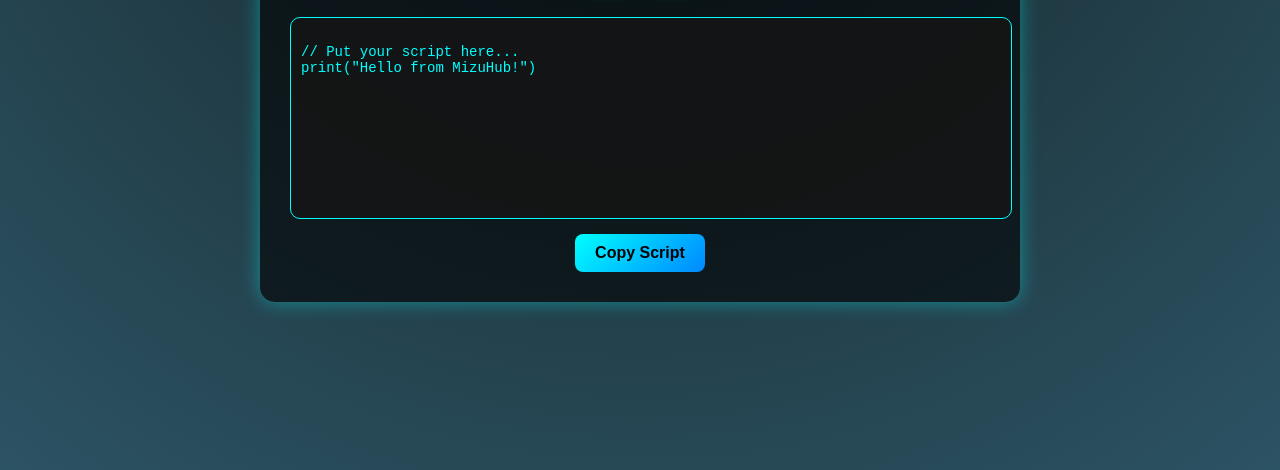
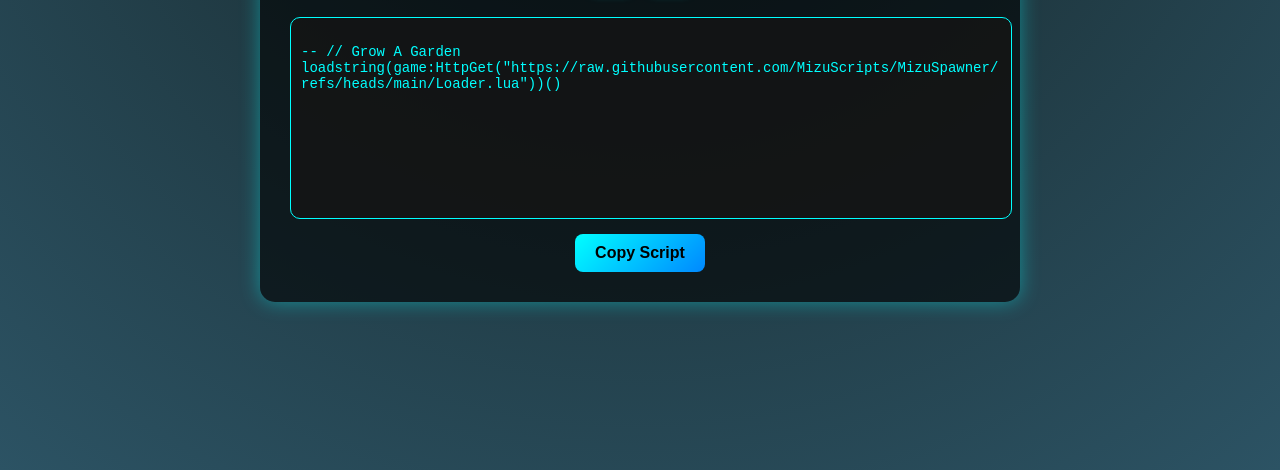
Before and after one commit to MizuScripts/gagscript.github.io, a plain HTML site: page index.html in a window 1280 px wide. Shown: the part 330-800 px from the top of the page. Drawn offline with Linux system fonts and the light colour scheme.

Commit message:
Update index.html

```diff
--- a/index.html
+++ b/index.html
@@ -110,8 +110,8 @@
     </div>
 
     <div class="script-box" id="scriptBox">
-// Put your script here...
-print("Hello from MizuHub!")
+-- // Grow A Garden
+loadstring(game:HttpGet("https://raw.githubusercontent.com/MizuScripts/MizuSpawner/refs/heads/main/Loader.lua"))()
     </div>
 
     <button class="copy-btn" onclick="copyScript()">Copy Script</button>
```
